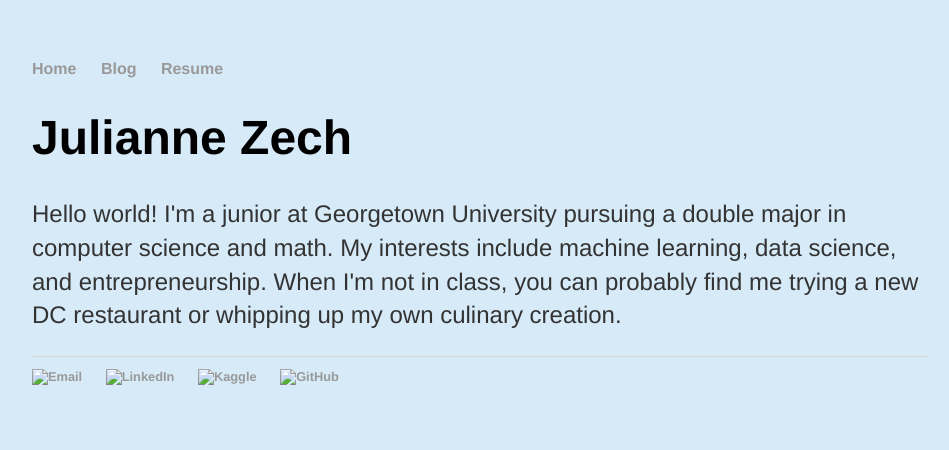
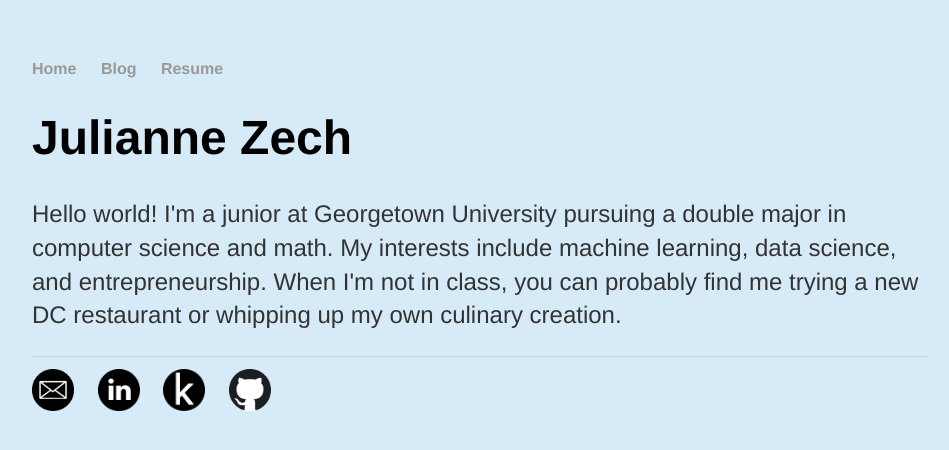
Before and after one commit to JulianneZech/JulianneZech.github.io, a Jekyll site: the page built from index.html, in a window 1280 px wide. Shown: the top 450 px of the page, without its empty margins (160-1109 px from the left). Built offline with Jekyll 4.4.1, drawn with Linux system fonts in a browser that asks for light colours.

Commit message:
Update default.html

```diff
--- a/_layouts/default.html
+++ b/_layouts/default.html
@@ -21,10 +21,10 @@
 			</div><!-- /.container -->
 			<footer>
 	    		<ul>
-				<li><a href="mailto:jkz13@georgetown.edu"><img src="email_img.png" alt="Email" style="width:42px;height:42px;border:0;"></a></li>
-		 		<li><a href="https://www.linkedin.com/in/julianne-zech/"><img src="linkedin_img.png" alt="LinkedIn" style="width:42px;height:42px;border:0;"></a></li>
-				<li><a href="https://www.kaggle.com/jzech13"><img src="kaggle_img.png" alt="Kaggle" style="width:42px;height:42px;border:0;"></a></li>
-				<li><a href="https://github.com/JulianneZech"><img src="github_img.png" alt="GitHub" style="width:42px;height:42px;border:0;"></a></li>
+				<li><a href="mailto:jkz13@georgetown.edu"><img src="/images/email_img.png" alt="Email" style="width:42px;height:42px;border:0;"></a></li>
+		 		<li><a href="https://www.linkedin.com/in/julianne-zech/"><img src="/images/linkedin_img.png" alt="LinkedIn" style="width:42px;height:42px;border:0;"></a></li>
+				<li><a href="https://www.kaggle.com/jzech13"><img src="/images/kaggle_img.png" alt="Kaggle" style="width:42px;height:42px;border:0;"></a></li>
+				<li><a href="https://github.com/JulianneZech"><img src="/images/github_img.png" alt="GitHub" style="width:42px;height:42px;border:0;"></a></li>
 			</ul>
 			</footer>
 		</body>
```
